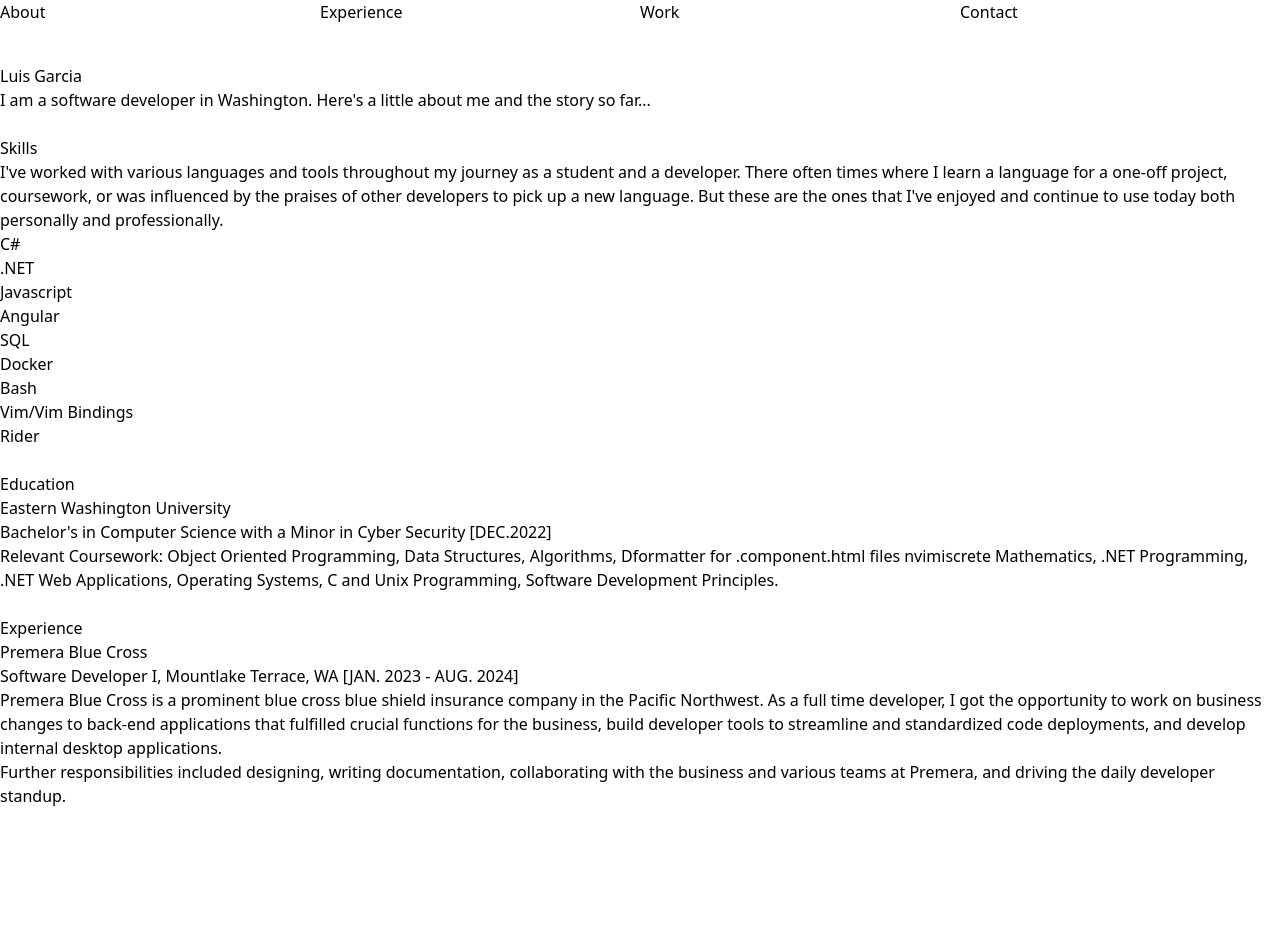
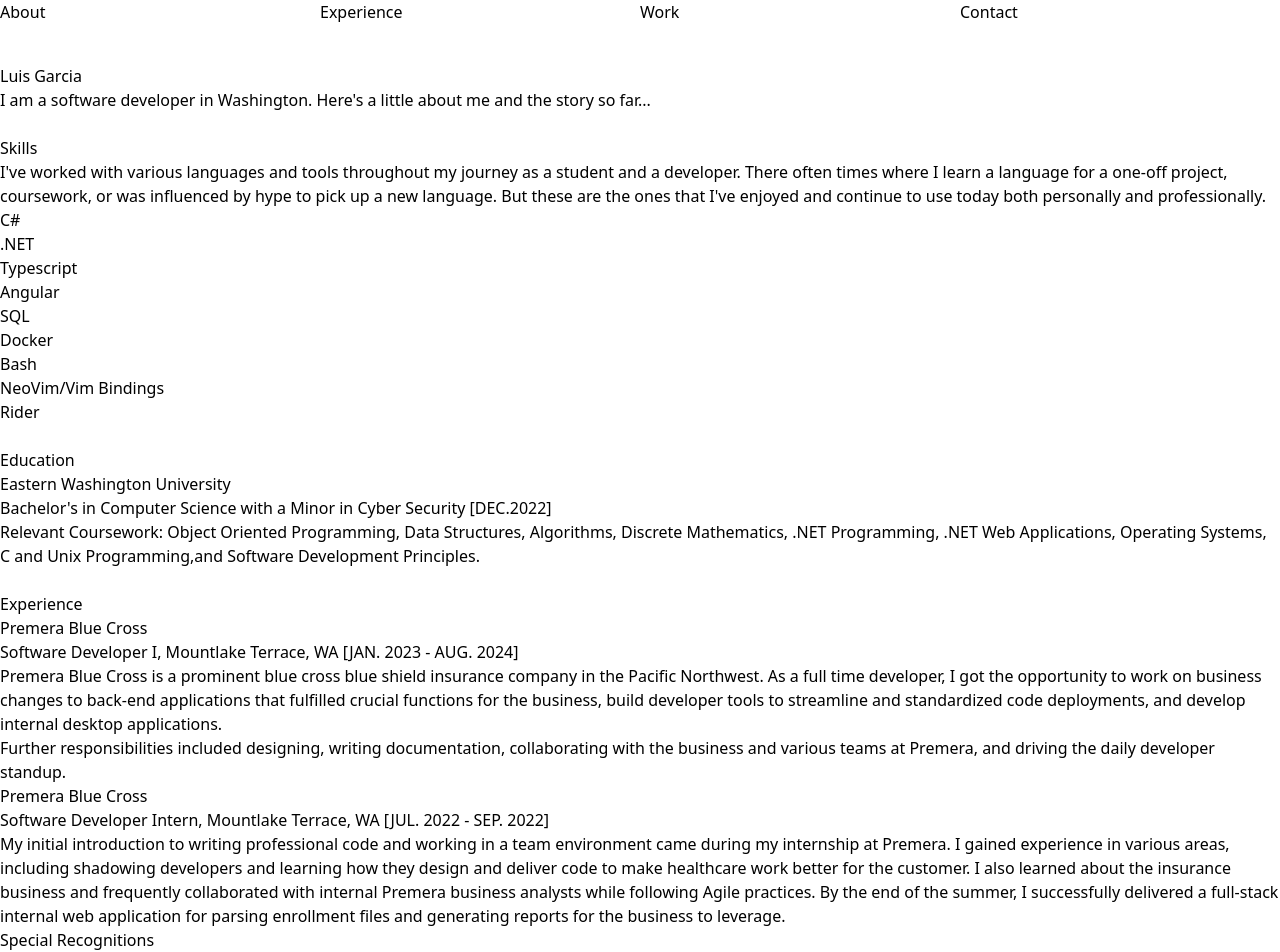
Before and after one commit to TechGlue/PersonalSite, an Angular app in the folder PersonalSite/: page /education in a window 1280 px wide. Shown: the top 952 px of the page. Before the commit the page ends 864 px from the top, so only its background shows below. Built offline with nearby package versions, Linux system fonts and the light colour scheme.

Commit message:
content for experience/edu

```diff
--- a/PersonalSite/angular.json
+++ b/PersonalSite/angular.json
@@ -89,8 +89,22 @@
             ],
             "scripts": []
           }
+        },
+        "lint": {
+          "builder": "@angular-eslint/builder:lint",
+          "options": {
+            "lintFilePatterns": [
+              "src/**/*.ts",
+              "src/**/*.html"
+            ]
+          }
         }
       }
     }
+  },
+  "cli": {
+    "schematicCollections": [
+      "@angular-eslint/schematics"
+    ]
   }
 }
--- a/PersonalSite/src/app/app.component.html
+++ b/PersonalSite/src/app/app.component.html
@@ -1,5 +1,5 @@
 <main class="main">
-  <navbar/>
+  <navbar />
   <div class="h-screen scroll-smooth">
     <div class="mt-10">
       <router-outlet />
--- a/PersonalSite/src/app/education/education.component.html
+++ b/PersonalSite/src/app/education/education.component.html
@@ -1,46 +1,99 @@
 <div>
   <p>Luis Garcia</p>
-  <p>I am a software developer in Washington. Here's a little about me and the story so far...</p>
-  <br/>
-
+  <p>
+    I am a software developer in Washington. Here's a little about me and the
+    story so far...
+  </p>
+  <br />
   <div id="container-for-resume">
     <div id="skills">
+      <p>Skills</p>
       <p>
-      Skills
+        I've worked with various languages and tools throughout my journey as a
+        student and a developer. There often times where I learn a language for
+        a one-off project, coursework, or was influenced by hype to pick up a
+        new language. But these are the ones that I've enjoyed and continue to
+        use today both personally and professionally.
       </p>
-      <p>I've worked with various languages and tools throughout my journey as a student and a developer. There often times where I learn a language for a one-off project, coursework, or was influenced by the praises of other developers to pick up a new language. But these are the ones that I've enjoyed and continue to use today both personally and professionally.</p>
       <ul>
         <li>C#</li>
         <li>.NET</li>
-        <li>Javascript</li>
+        <li>Typescript</li>
         <li>Angular</li>
         <li>SQL</li>
         <li>Docker</li>
         <li>Bash</li>
-        <li>Vim/Vim Bindings</li>
+        <li>NeoVim/Vim Bindings</li>
         <li>Rider</li>
       </ul>
     </div>
-    <br/>
+    <br />
     <div id="container-for-edu">
+      <p>Education</p>
+      <p>Eastern Washington University</p>
       <p>
-      Education
+        Bachelor's in Computer Science with a Minor in Cyber Security [DEC.2022]
       </p>
-      <p>Eastern Washington University</p>
-      <p>Bachelor's in Computer Science with a Minor in Cyber Security [DEC.2022]</p>
-      <p>Relevant Coursework: Object Oriented Programming, Data Structures, Algorithms,
-Dformatter for .component.html files nvimiscrete Mathematics, .NET Programming, .NET Web Applications, Operating Systems, C and Unix Programming, Software Development Principles.</p>
+      <p>
+        Relevant Coursework: Object Oriented Programming, Data Structures,
+        Algorithms, Discrete Mathematics, .NET Programming, .NET Web
+        Applications, Operating Systems, C and Unix Programming,and Software
+        Development Principles.
+      </p>
     </div>
-    <br>
+    <br />
     <div id="container-for-experience ">
       <p>Experience</p>
       <div>
-      <p>Premera Blue Cross</p>
-      <p>Software Developer I, Mountlake Terrace, WA [JAN. 2023 - AUG. 2024]</p>
-      <p>Premera Blue Cross is a prominent blue cross blue shield insurance company in the Pacific Northwest. As a full time developer, I got the opportunity to work on business changes to back-end applications that fulfilled crucial functions for the business, build developer tools to streamline and standardized code deployments, and develop internal desktop applications.</p>
+        <p>Premera Blue Cross</p>
+        <p>
+          Software Developer I, Mountlake Terrace, WA [JAN. 2023 - AUG. 2024]
+        </p>
+        <p>
+          Premera Blue Cross is a prominent blue cross blue shield insurance
+          company in the Pacific Northwest. As a full time developer, I got the
+          opportunity to work on business changes to back-end applications that
+          fulfilled crucial functions for the business, build developer tools to
+          streamline and standardized code deployments, and develop internal
+          desktop applications.
+        </p>
 
-      <p>Further responsibilities included designing, writing documentation, collaborating with the business and various teams at Premera, and driving the daily developer standup.</p>
+        <p>
+          Further responsibilities included designing, writing documentation,
+          collaborating with the business and various teams at Premera, and
+          driving the daily developer standup.
+        </p>
+      </div>
+
+      <div>
+        <p>Premera Blue Cross</p>
+        <p>
+          Software Developer Intern, Mountlake Terrace, WA [JUL. 2022 - SEP.
+          2022]
+        </p>
+        <p>
+          My initial introduction to writing professional code and working in a
+          team environment came during my internship at Premera. I gained
+          experience in various areas, including shadowing developers and
+          learning how they design and deliver code to make healthcare work
+          better for the customer. I also learned about the insurance business
+          and frequently collaborated with internal Premera business analysts
+          while following Agile practices. By the end of the summer, I
+          successfully delivered a full-stack internal web application for
+          parsing enrollment files and generating reports for the business to
+          leverage.
+        </p>
       </div>
     </div>
   </div>
+
+  <div>
+    <p>Special Recognitions</p>
+    <ul>
+      <li>
+        Graduated with Honors (cum laude) from Eastern Washington University
+      </li>
+      <li>Recipient Washington State Opportunity Scholarship (WSOS)</li>
+    </ul>
+  </div>
 </div>
--- a/PersonalSite/src/index.html
+++ b/PersonalSite/src/index.html
@@ -1,11 +1,11 @@
 <!doctype html>
 <html lang="en">
   <head>
-  <meta charset="utf-8">
+    <meta charset="utf-8" />
     <title>PersonalSite</title>
-  <base href="/">
-  <meta name="viewport" content="width=device-width, initial-scale=1">
-  <link rel="icon" type="image/x-icon" href="favicon.ico">
+    <base href="/" />
+    <meta name="viewport" content="width=device-width, initial-scale=1" />
+    <link rel="icon" type="image/x-icon" href="favicon.ico" />
   </head>
   <body>
     <app-root></app-root>
```
Also changed, not shown: PersonalSite/eslint.config.js (added, +43 -0 lines), PersonalSite/eslint.config.mjs (added, +13 -0 lines), PersonalSite/package.json (+8 -2 lines), PersonalSite/src/main.ts (line endings or trailing spaces), 1 other file (tests, documents, lock files or other folders). Lines whose indentation alone changed are shown as unchanged.
